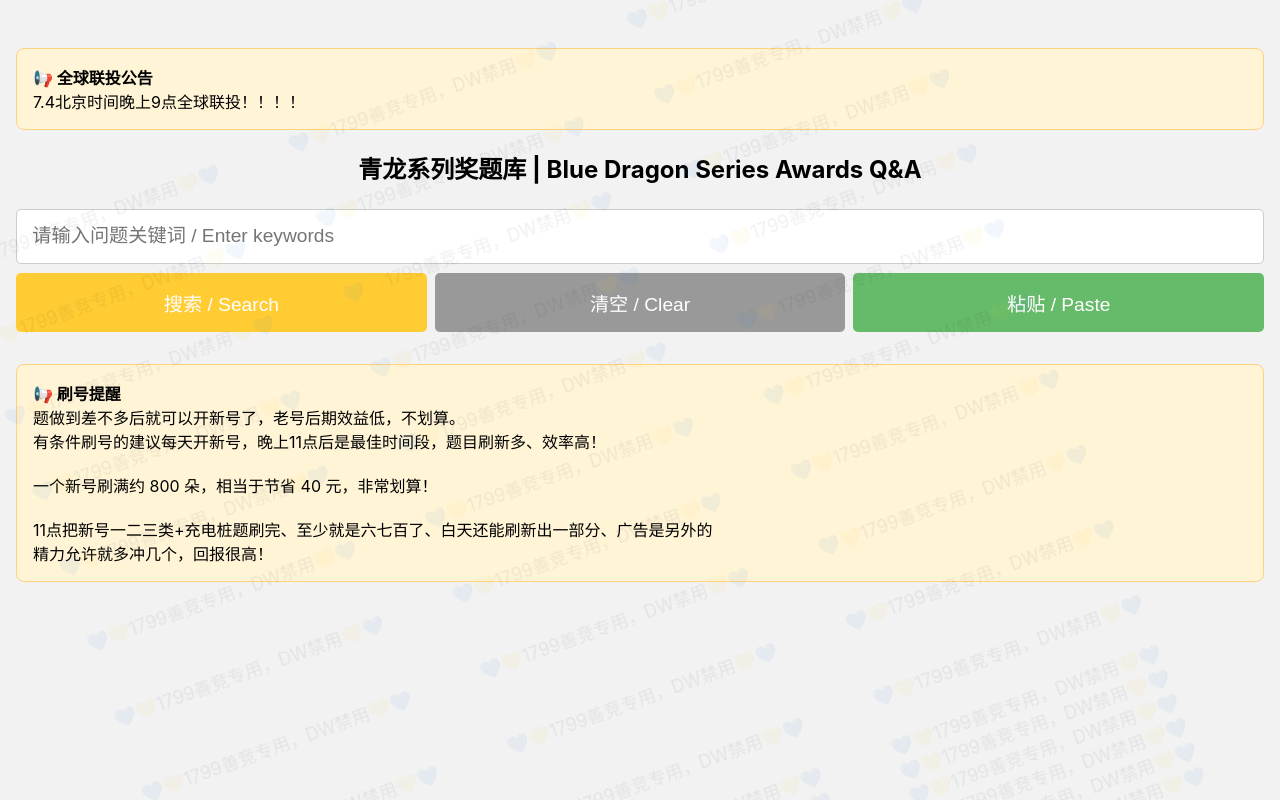
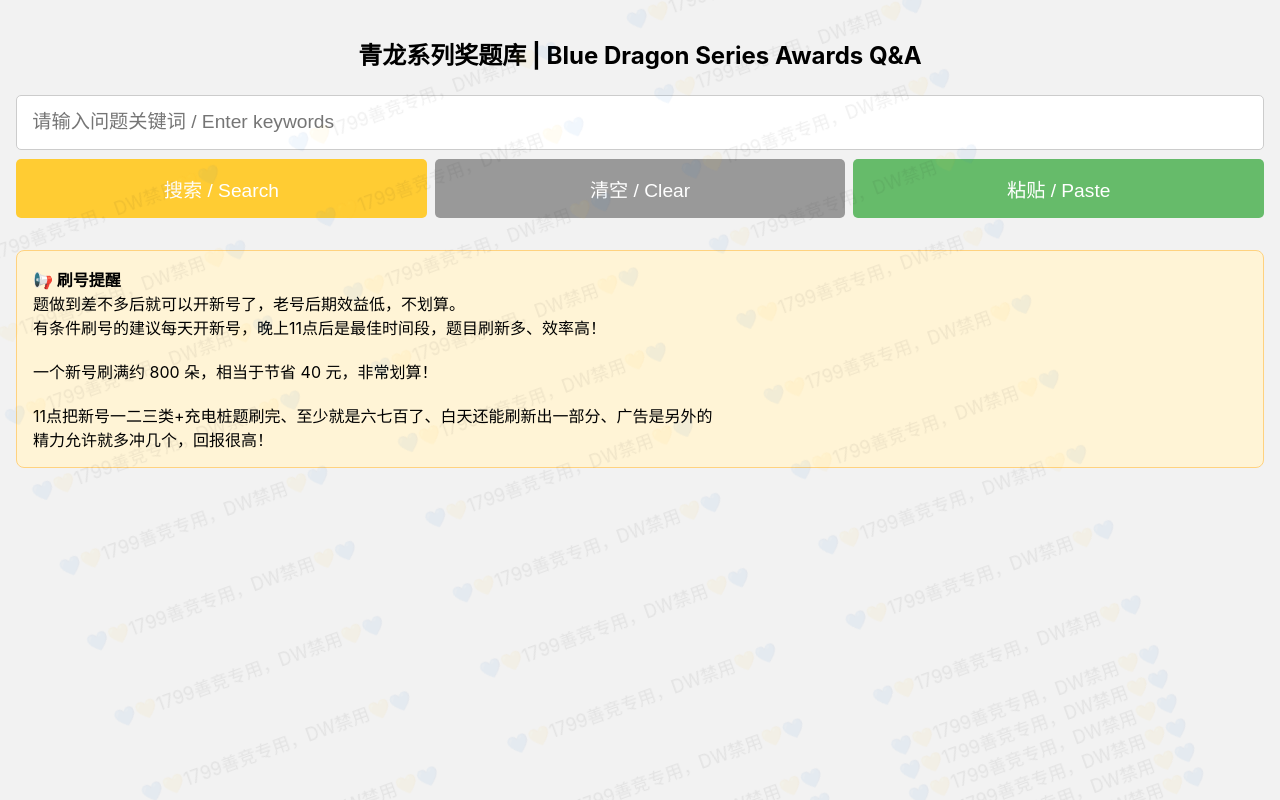
Before and after one commit to HyebinForever/BlueDragonQuestionBank, a plain HTML site: page index.html in a window 1280 px wide. Drawn offline with Linux system fonts and the light colour scheme.

Commit message:
Update index.html

```diff
--- a/index.html
+++ b/index.html
@@ -5,10 +5,6 @@
 
   <meta charset="UTF-8">
   <meta name="viewport" content="width=device-width, initial-scale=1.0">
-  <div style="background-color: #fff4d6; border: 1px solid #ffd27f; padding: 1em; margin-top: 2em; font-size: 1rem; border-radius: 8px;">
-    <strong>📢 全球联投公告</strong>
-    <br>7.4北京时间晚上9点全球联投！！！！<br>
-  </div>
   <title>青龙系列奖题库 | Blue Dragon Series Awards Q&A</title>
   <!-- Google tag (gtag.js) -->
   <script async src="https://www.googletagmanager.com/gtag/js?id=G-17086JNCKB"></script>
```
